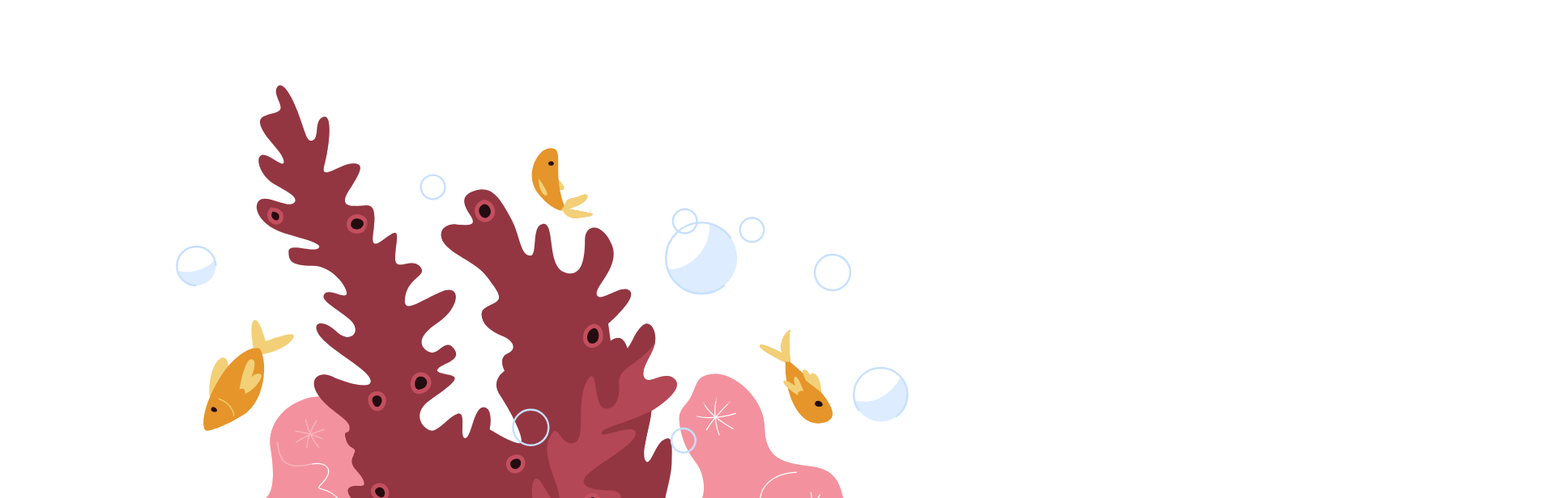
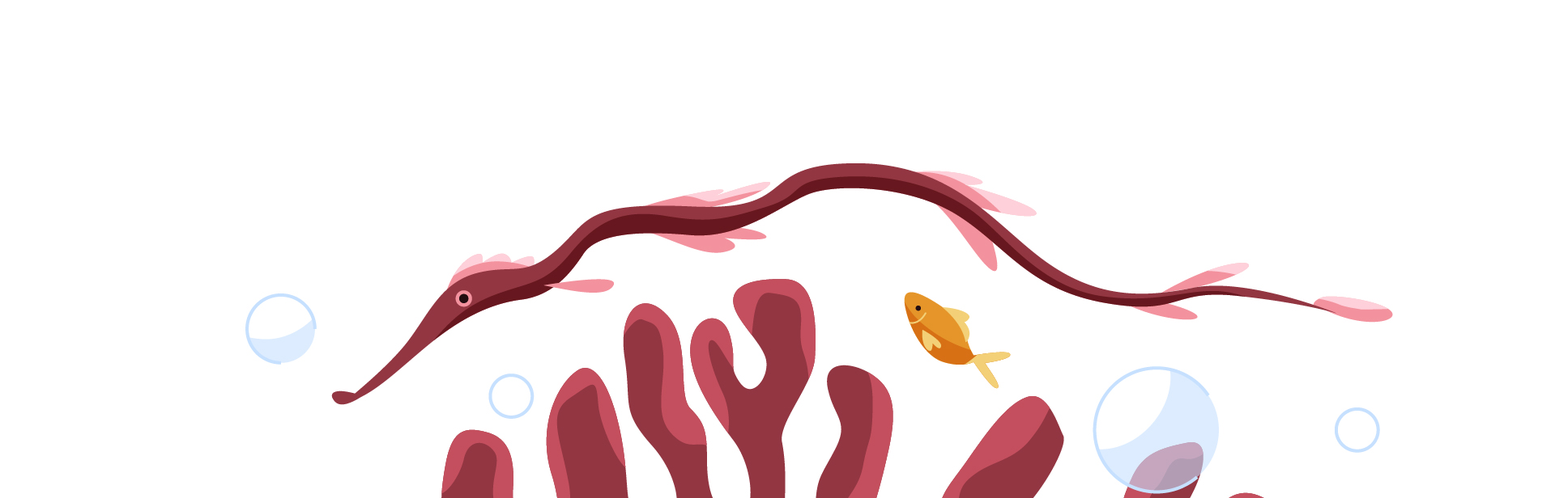
Before and after one commit to bstrong2017/oceaniareefs, a React (Vite) app in the folder oceaniareefs/: page / in a window 1280 px wide. Shown: the top 616 px of the page at 81% size, 1920 px wide, since content can reach past the window. Built offline with nearby package versions, Linux system fonts and the light colour scheme.

Commit message:
moved coral pic

```diff
--- a/oceaniareefs/src/components/HeroSection.jsx
+++ b/oceaniareefs/src/components/HeroSection.jsx
@@ -11,7 +11,7 @@ export default function HeroSection() {
         className="absolute top-1/2 left-1/2 min-w-full min-h-full transform -translate-x-1/2 -translate-y-1/2 z-0"
       /> */}
       <div className="absolute top-10 left-5 w-24 opacity-80 animate-bounce">
-  <img src="src/assets/49346647_9229441.svg" alt="Fish" />
+  <img src="public/9229453.jpg" alt="Fish" />
 </div>
 <div className="absolute bottom-0 left-20 w-6 h-6 bg-white/30 rounded-full animate-bounce delay-200"></div>
 
```
Also changed, not shown: oceaniareefs/public/9229453.jpg (renamed from oceaniareefs/src/assets/9229453.jpg).
